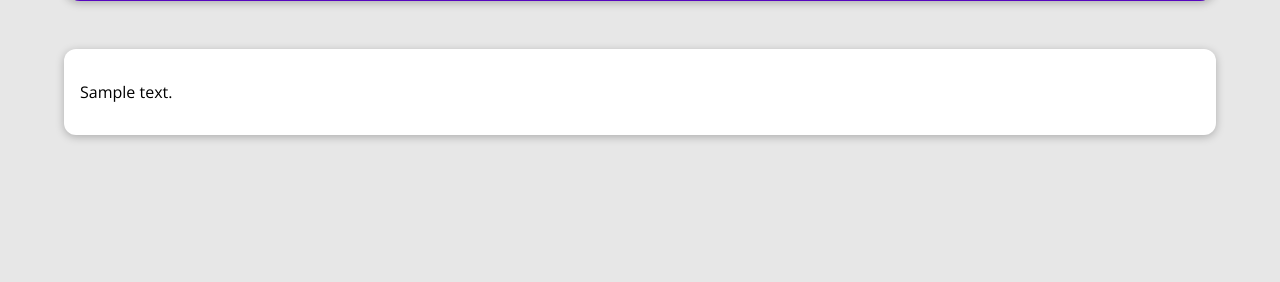
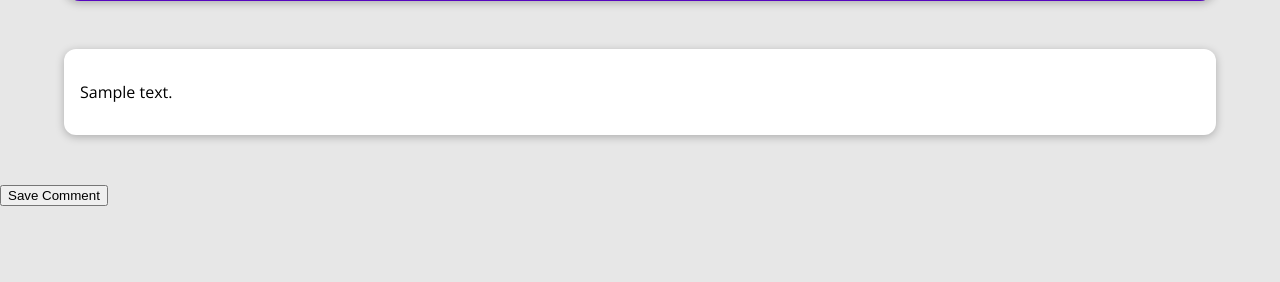
Before and after one commit to NetViacheslav/my_blog, a Django app: a page that uses blog/templates/blog/post_detail.html in a window 1280 px wide. Shown: the part 479-761 px from the top of the page. Run offline with Django 4.2, Linux system fonts and the light colour scheme; tables that the repository leaves empty hold one stand-in row (values such as "Sample post"); grey boxes marked "Sample" are stand-in pictures.

Commit message:
Add form comment to post_detail.html

```diff
--- a/blog/templates/blog/post_detail.html
+++ b/blog/templates/blog/post_detail.html
@@ -29,4 +29,11 @@
   <main>
     {{  post.content|linebreaks }}
   </main>
+
+  <div>
+    <form>
+      {{ comment_form }}
+      <button>Save Comment</button>
+    </form>
+  </div>
 {% endblock %}
```
